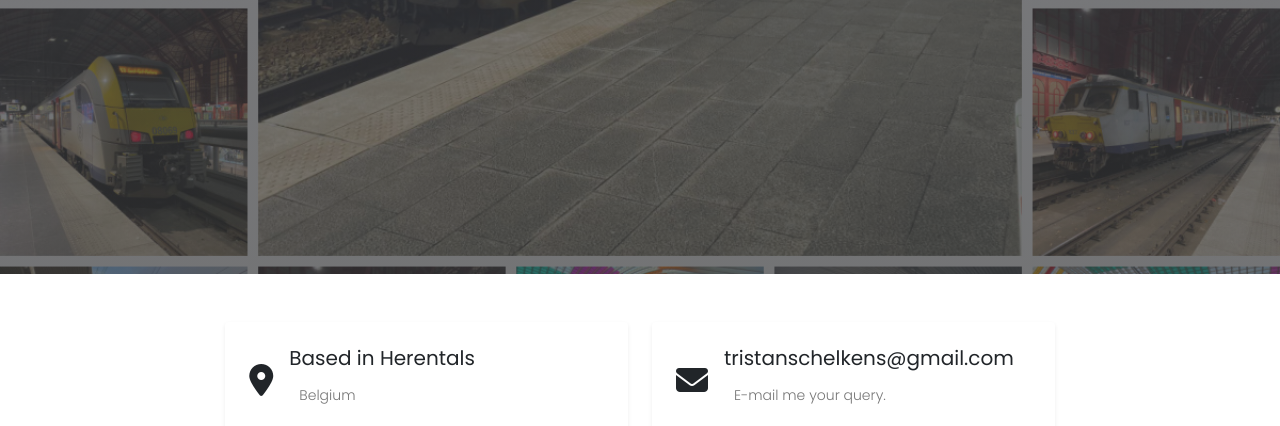
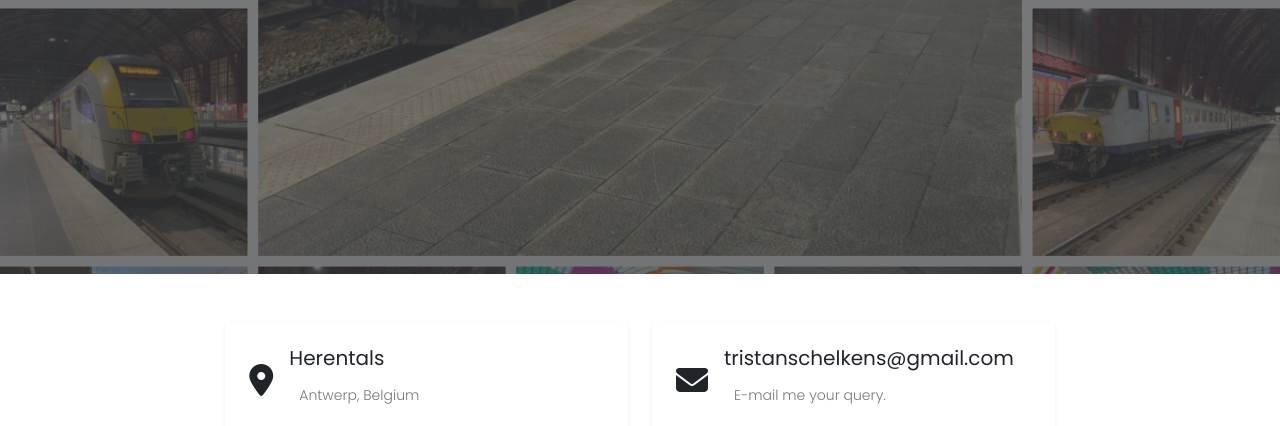
Before and after one commit to tristanschelkens/trainbelgium.com, a plain HTML site: page html/Contact.html in a window 1280 px wide. Shown: the part 526-952 px from the top of the page. Drawn offline with nearby package versions, Linux system fonts and the light colour scheme.

Commit message:
Update Contact.html

```diff
--- a/html/Contact.html
+++ b/html/Contact.html
@@ -54,8 +54,8 @@
                   <i class="fas fa-map-marker-alt"></i>
                 </a>
                 <div>
-                  <h5 class="mb-1">Based in Herentals</h5>
-                  <p class="mb-0">Belgium</p>
+                  <h5 class="mb-1">Herentals</h5>
+                  <p class="mb-0">Antwerp, Belgium</p>
                 </div>
               </div>
             </div>
```
